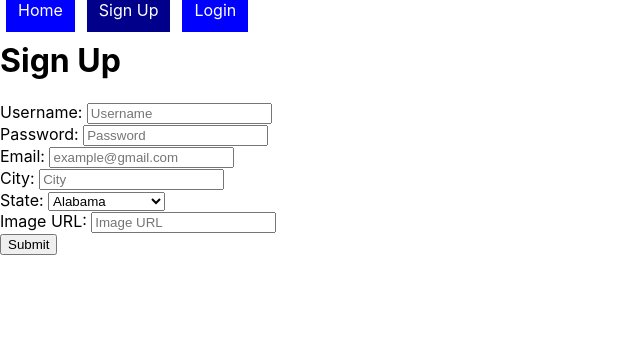
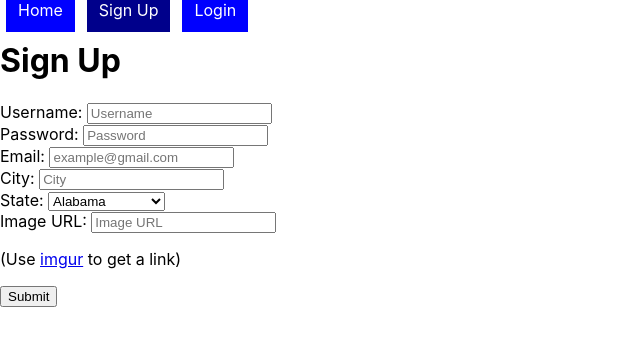
Before and after one commit to mattgahrns/simplifido-frontend, a React (Create React App) app in the folder simplifido-frontend/: page /signup in a window 1280 px wide. Shown: the top 346 px of the page, without its empty margins (0-640 px from the left). Built offline with nearby package versions, Linux system fonts and the light colour scheme.

Commit message:
Added a hyperlink to imgur so users can get a link for their pics. Time constraints wont allow for actual image upload at the moment

```diff
--- a/simplifido-frontend/src/signup.js
+++ b/simplifido-frontend/src/signup.js
@@ -93,6 +93,9 @@ const Signup = () => {
             <div>
                 <label htmlFor="img_url">Image URL: </label>
                 <input type="text" name="img_url" placeholder="Image URL" />
+                <p>(Use <a href='https://imgur.com/'
+                target='_blank'>
+                imgur</a> to get a link)</p>
             </div>
 
             <input type="submit" value="Submit" />
```
